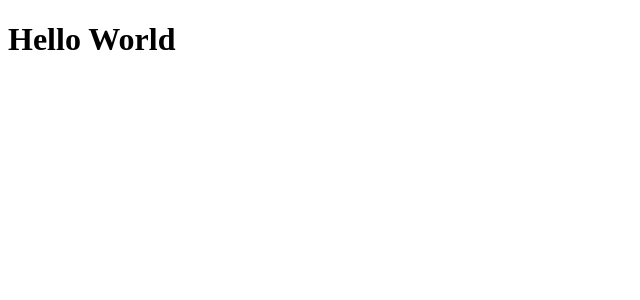
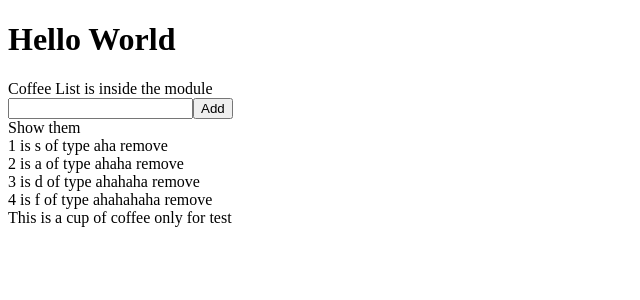
Before and after one commit to DeliciousVitaminC/assn, an Angular app in the folder ibm-assn/: page / in a window 1280 px wide. Shown: the top 300 px of the page, without its empty margins (0-640 px from the left). Built offline with nearby package versions, Linux system fonts and the light colour scheme.

Commit message:
First practise

```diff
--- a/ibm-assn/angular.json
+++ b/ibm-assn/angular.json
@@ -97,5 +97,8 @@
         }
       }
     }
+  },
+  "cli": {
+    "analytics": false
   }
 }
--- a/ibm-assn/src/app/app.component.html
+++ b/ibm-assn/src/app/app.component.html
@@ -1 +1,3 @@
 <h1>Hello World</h1>
+
+<app-coffee-list [coffList]="testCoffeeObj" (removeUserParent)="removeUserParent($event)"></app-coffee-list>
--- a/ibm-assn/src/app/app.component.ts
+++ b/ibm-assn/src/app/app.component.ts
@@ -7,4 +7,32 @@ import { Component } from '@angular/core';
 })
 export class AppComponent {
   title = 'ibm-assn';
+  testCoffeeObj = [
+    {
+      id: 1,
+      name: 's',
+      type: 'aha'
+    },
+    {
+      id: 2,
+      name: 'a',
+      type: 'ahaha'
+    },
+    {
+      id: 3,
+      name: 'd',
+      type: 'ahahaha'
+    },
+    {
+      id: 4,
+      name: 'f',
+      type: 'ahahahaha'
+    }
+  ];
+  removeUserParent(id: number) : void {
+    console.log("coffee "+ id + "is removed");
+    if (this.testCoffeeObj != undefined){
+      this.testCoffeeObj = this.testCoffeeObj.filter( OBJ => OBJ.id != id)
+    }
+  }
 }
--- /dev/null
+++ b/ibm-assn/src/app/coffeeList/coffeeList.component.html
@@ -0,0 +1,21 @@
+<div>Coffee List is inside the module</div>
+<input type="text" (change)="setUserName($event)"/>
+<button (click)="addUsers()">Add</button>
+<!--
+<div *ngFor="let coffeebrand of testCoffeeList">
+  {{ coffeebrand }}
+</div>
+-->
+<div *ngIf="coffList != undefined">
+  <div>Show them</div>
+
+  <div *ngFor="let coffeeObj of coffList">
+    {{ coffeeObj.id }} is {{ coffeeObj.name }} of type {{coffeeObj.type }}
+    <!-- <span (click)="removeUser(coffeeObj.id)">remove</span> -->
+    <span (click)="removeUserParent.emit(coffeeObj.id)">remove</span>
+  </div>
+
+</div>
+
+
+{{ testCoffee }}
--- /dev/null
+++ b/ibm-assn/src/app/coffeeList/coffeeList.component.ts
@@ -0,0 +1,39 @@
+import {Component, EventEmitter, Input, Output} from "@angular/core";
+
+@Component({
+  selector:'app-coffee-list',
+  templateUrl: './coffeeList.component.html'
+})
+export class CoffeeListComponent{
+  @Input() coffList : { id: number; name: string; type: string; }[] | undefined;
+  @Output() removeUserParent = new EventEmitter()
+
+  newName : string = '';
+
+  testCoffee = 'This is a cup of coffee only for test';
+  testCoffeeList = ['s','a','d','f'];
+  removeUser(id: number) : void {
+    console.log("coffee "+ id + "is removed");
+    if (this.coffList != undefined){
+      this.coffList = this.coffList.filter( OBJ => OBJ.id != id)
+    }
+  }
+  addUsers() : void {
+    console.log("hit addUsers()")
+    let id = this.coffList?.length;
+    if(id != undefined){
+      let newCoffee = {
+        id: (id as number) + 1,
+        name: this.newName,
+        type: 'new added'
+      };
+      this.coffList?.push(newCoffee);
+    }
+  }
+  setUserName(event: any) : void {
+    let name = event.target as HTMLInputElement;
+    this.newName = name.value;
+    console.log(this.newName)
+  }
+
+}
```
Also changed, not shown: ibm-assn/src/app/app.module.ts (+5 -2 lines), ibm-assn/src/app/coffeeList/coffeeList.module.ts (added, +10 -0 lines).
